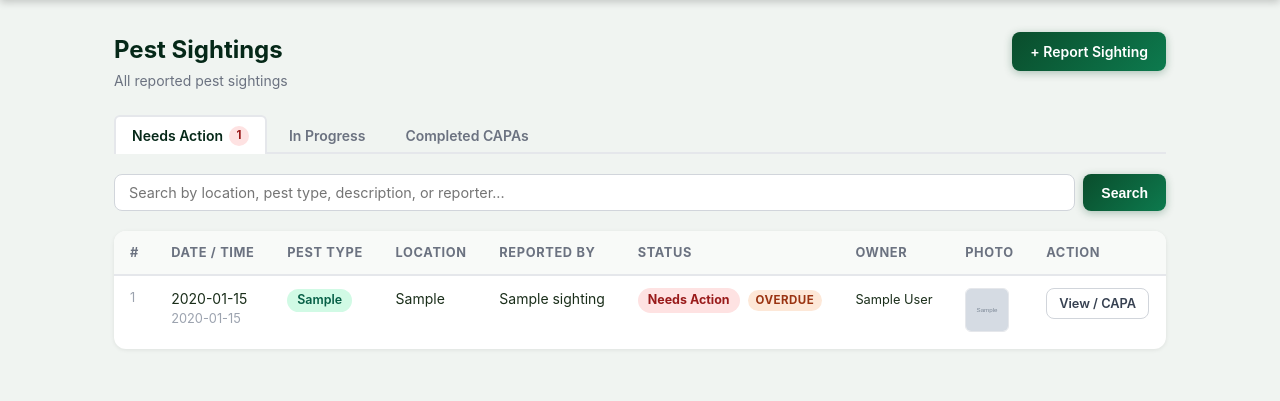
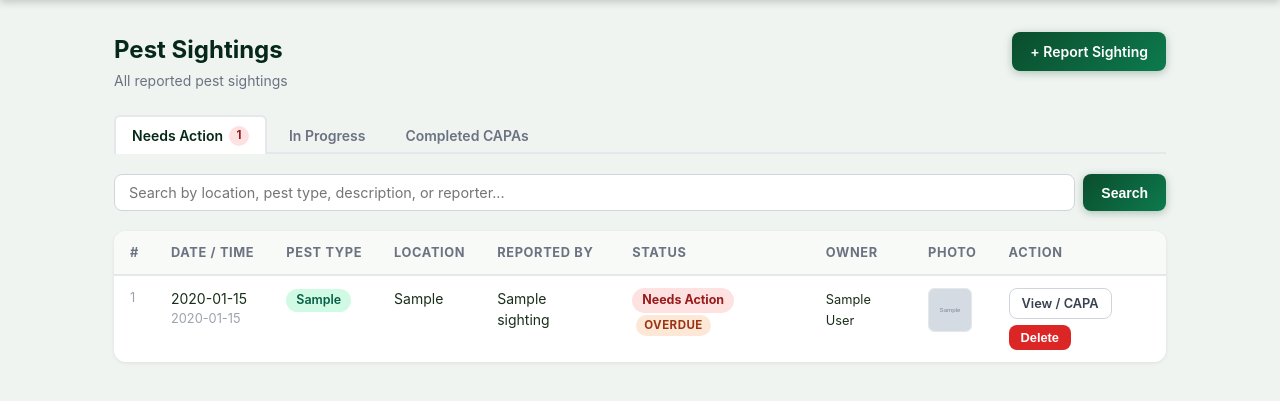
Before and after one commit to Jonjohnson9441/PestSightLogFlask, a Flask app: page /sightings in a window 1280 px wide. Shown: the part 56-457 px from the top of the page. Run offline with Flask 3, Linux system fonts and the light colour scheme; a user stored in the database is signed in; tables that the repository leaves empty hold one stand-in row (values such as "Sample post"); grey boxes marked "Sample" are stand-in pictures.

Commit message:
Add admin delete for sightings with CAPA cascade

```diff
--- a/app.py
+++ b/app.py
@@ -565,6 +565,21 @@ def public_report():
     return render_template('public_report.html', today=today, now_time=now_time)
 
 
+@app.route('/sightings/<int:sighting_id>/delete', methods=['POST'])
+@login_required
+def delete_sighting(sighting_id):
+    """Admin-only: permanently delete a sighting and its CAPA entries."""
+    if not current_user.is_admin:
+        flash('Admin access required.', 'error')
+        return redirect(url_for('sightings'))
+    sighting = Sighting.query.get_or_404(sighting_id)
+    CAPAEntry.query.filter_by(sighting_id=sighting_id).delete()
+    db.session.delete(sighting)
+    db.session.commit()
+    flash(f'Sighting #{sighting_id} has been deleted.', 'success')
+    return redirect(url_for('sightings', status='open'))
+
+
 @app.route('/uploads/<filename>')
 def uploaded_file(filename):
     """Serve an uploaded photo."""
--- a/templates/sightings.html
+++ b/templates/sightings.html
@@ -91,7 +91,15 @@
           {% else %}<span class="muted">—</span>{% endif %}
         </td>
         <td>
-          <a href="{{ url_for('sighting_detail', sighting_id=s.id) }}" class="btn btn-secondary btn-sm">View / CAPA</a>
+          <div style="display:flex;gap:6px;flex-wrap:wrap">
+            <a href="{{ url_for('sighting_detail', sighting_id=s.id) }}" class="btn btn-secondary btn-sm">View / CAPA</a>
+            {% if current_user.is_admin %}
+            <form method="POST" action="{{ url_for('delete_sighting', sighting_id=s.id) }}"
+                  onsubmit="return confirm('Delete Sighting #{{ s.id }}? This cannot be undone.')">
+              <button type="submit" class="btn btn-danger btn-sm">Delete</button>
+            </form>
+            {% endif %}
+          </div>
         </td>
       </tr>
       {% endfor %}
```
Also changed, not shown: templates/sighting_detail.html (+8 -0 lines).
